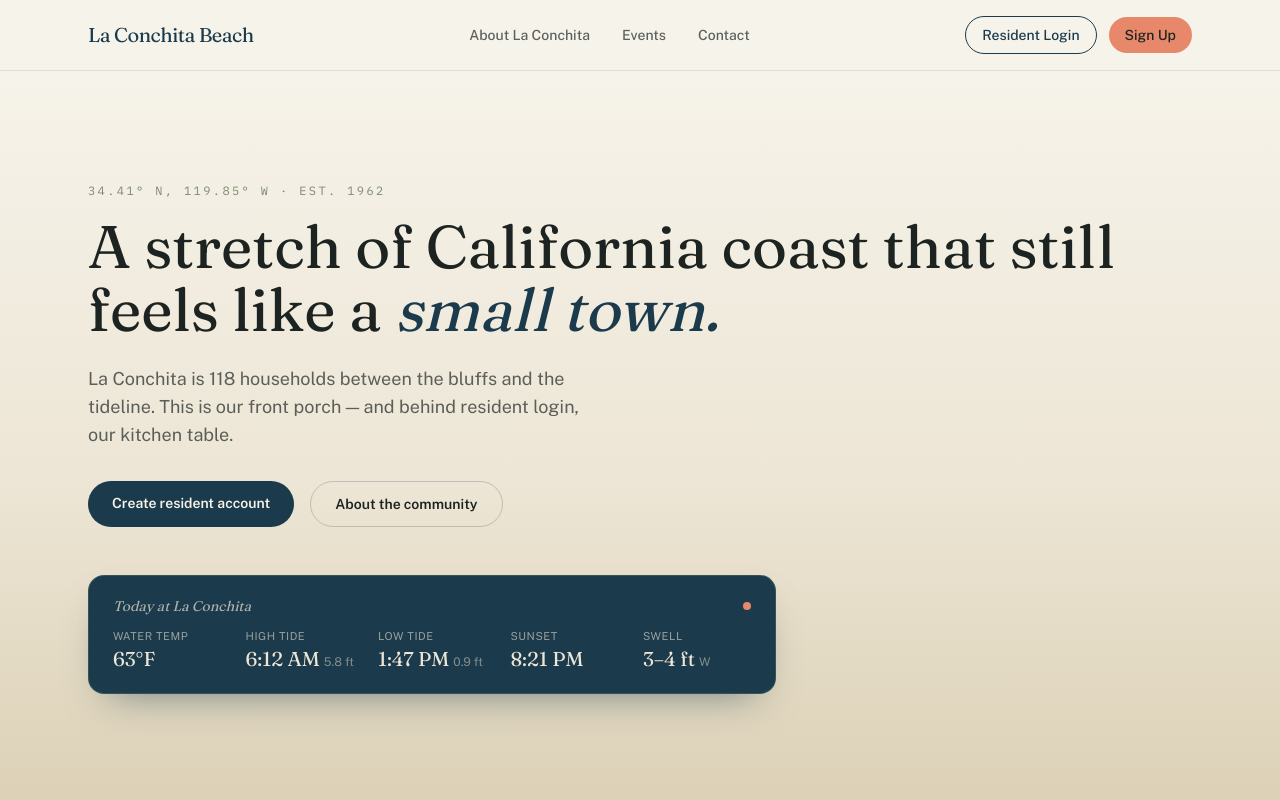
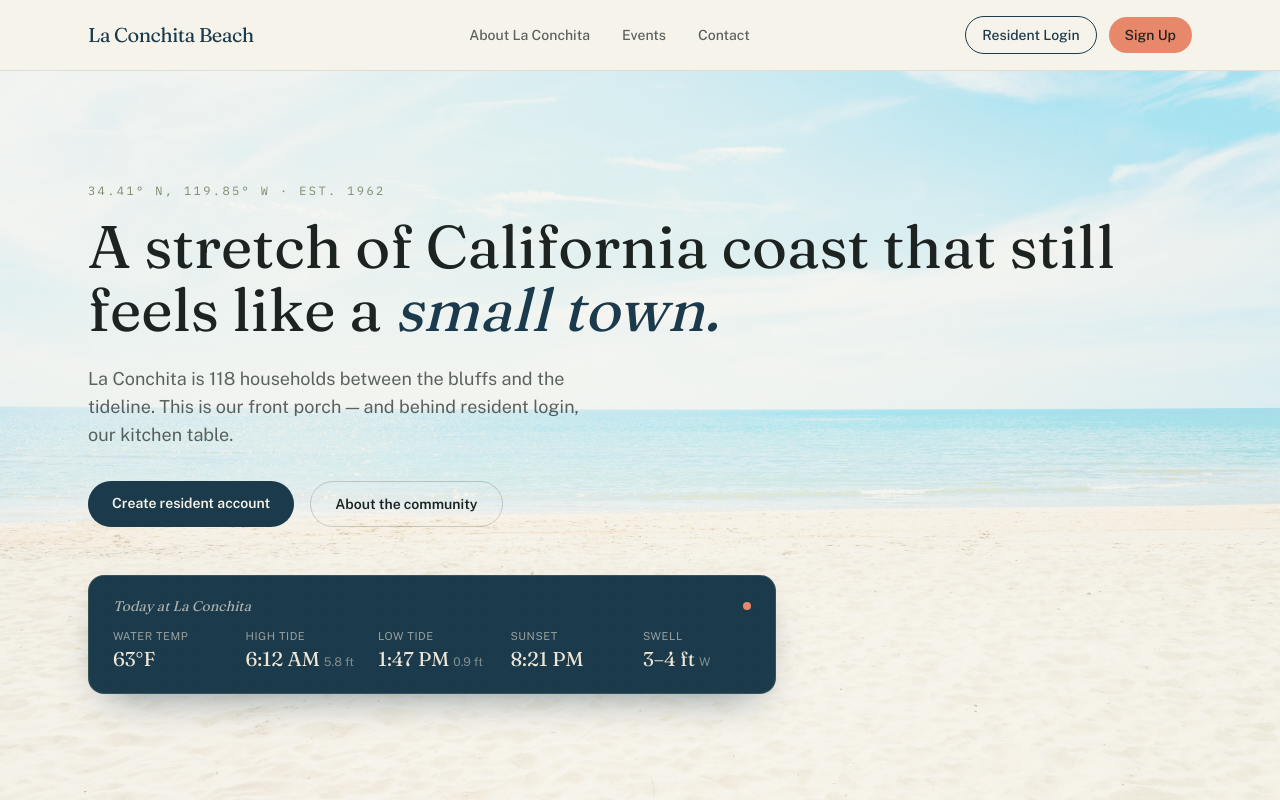
Before and after one commit to ereider1/laconchitabeach, a Next.js app: page / in a window 1280 px wide. Shown: the top 800 px of the page. Built offline with nearby package versions, Linux system fonts and the light colour scheme; no server answers.

Commit message:
replaced hero bg for beach image

```diff
--- a/app/page.tsx
+++ b/app/page.tsx
@@ -12,10 +12,10 @@ export default function HomePage() {
         {/* Hero */}
         <section className="relative overflow-hidden border-b border-ink/10">
           <div
-            className="absolute inset-0 -z-10"
+            className="absolute inset-0 -z-10 bg-cover bg-center"
             style={{
-              background:
-                "linear-gradient(180deg, #F6F3EA 0%, #EDE6D6 55%, #DCD1B6 100%)",
+              backgroundImage:
+                "linear-gradient(rgba(246, 243, 234, 0.68), rgba(246, 243, 234, 0.68)), url('/beach-hero-bg.jpg')",
             }}
           />
           <div className="mx-auto grid max-w-6xl gap-12 px-6 py-20 md:grid-cols-[1.1fr,0.9fr] md:py-28">
```
Also changed, not shown: public/beach-hero-bg.jpg (added).
